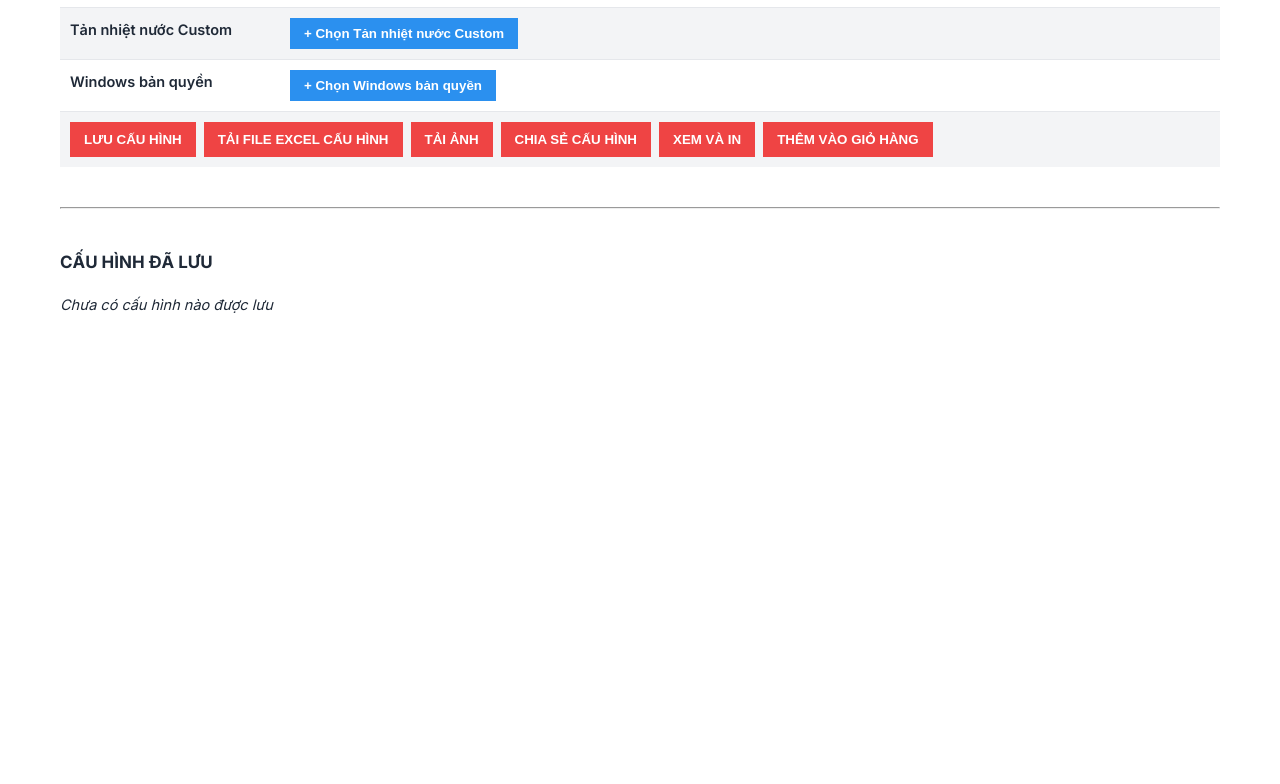
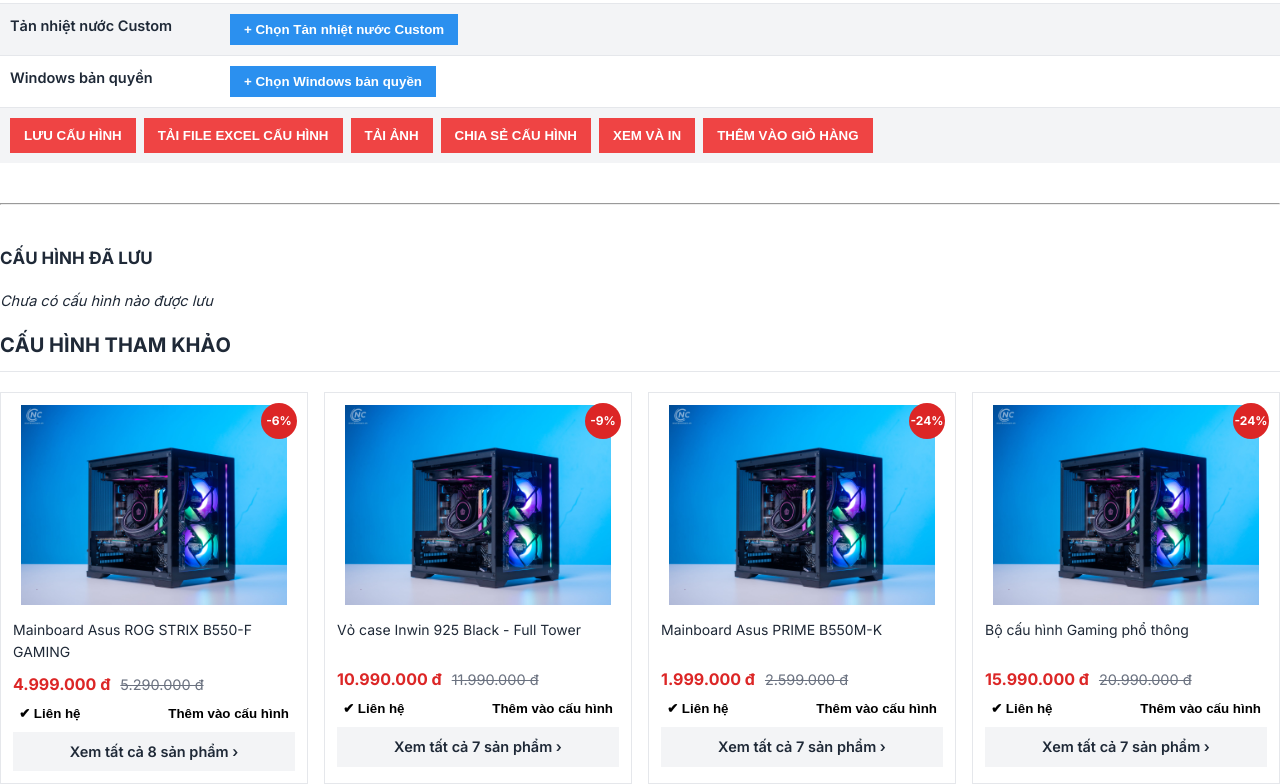
Before and after one commit to dangkhoatr/pc-config-backend, a website: page A.html in a window 1280 px wide. Shown: the part 901-1685 px from the top of the page. Before the commit the page ends 1238 px from the top, so only its background shows below. Drawn offline with nearby package versions, Linux system fonts and the light colour scheme.

```diff
--- a/A.html
+++ b/A.html
@@ -45,10 +45,12 @@
 
 
     .page {
-      max-width: 1200px;
-      margin: auto;
-      padding: 20px;
+      max-width: 1600px;
+      margin-left: auto;
+      margin-right: auto;
+      padding: 16px 0;
     }
+
 
     .title {
       font-size: 22px;
@@ -120,6 +122,7 @@
       display: none;
       align-items: center;
       justify-content: center;
+      z-index: 100000;
     }
 
     .modal {
@@ -127,6 +130,7 @@
       width: 500px;
       max-width: 90%;
       padding: 15px;
+      z-index: 100001;
     }
 
     .item {
@@ -217,6 +221,103 @@
       display: flex;
       align-items: center;
       justify-content: center;
+    }
+
+    /* ================= CẤU HÌNH THAM KHẢO ================= */
+    .ref-section {
+      margin-left: auto;
+      margin-right: auto;
+      max-width: 1600px;
+    }
+
+    .ref-title {
+      font-size: 20px;
+      font-weight: 700;
+      border-bottom: 1px solid var(--line);
+      padding-bottom: 10px;
+      margin-bottom: 20px;
+    }
+
+    .ref-grid {
+      display: grid;
+      grid-template-columns: repeat(4, 1fr);
+      gap: 16px;
+    }
+
+    .ref-card {
+      border: 1px solid var(--line);
+      background: #fff;
+      padding: 12px;
+      position: relative;
+    }
+
+    .ref-badge {
+      position: absolute;
+      top: 10px;
+      right: 10px;
+      background: #dc2626;
+      color: #fff;
+      font-size: 12px;
+      width: 36px;
+      height: 36px;
+      border-radius: 50%;
+      display: flex;
+      align-items: center;
+      justify-content: center;
+      font-weight: 700;
+    }
+
+    .ref-card img {
+      width: 100%;
+      height: 200px;
+      object-fit: contain;
+    }
+
+    .ref-name {
+      font-size: 14px;
+      margin: 8px 0;
+      min-height: 40px;
+    }
+
+    .ref-price-new {
+      color: #dc2626;
+      font-weight: 700;
+      font-size: 16px;
+    }
+
+    .ref-price-old {
+      text-decoration: line-through;
+      color: #6b7280;
+      margin-left: 6px;
+    }
+
+    .ref-actions {
+      display: flex;
+      justify-content: space-between;
+      margin-top: 8px;
+      font-size: 13px;
+    }
+
+    .ref-actions button {
+      border: none;
+      background: none;
+      cursor: pointer;
+      font-weight: 600;
+    }
+
+    .ref-viewall {
+      margin-top: 10px;
+      background: #f3f4f6;
+      padding: 8px;
+      text-align: center;
+      cursor: pointer;
+      font-weight: 600;
+    }
+
+    @media (max-width: 1024px) {
+      .ref-grid {
+        grid-template-columns: repeat(2, 1fr);
+      }
     }
   </style>
 </head>
@@ -313,6 +414,80 @@
     <hr>
     <div id="exportTotal" style="font-weight:bold"></div>
   </div>
+  <!-- ================= CẤU HÌNH THAM KHẢO ================= -->
+  <section class="ref-section">
+    <div class="ref-title">CẤU HÌNH THAM KHẢO</div>
+
+    <div class="ref-grid">
+
+      <!-- CARD 1 -->
+      <div class="ref-card">
+        <div class="ref-badge">-6%</div>
+        <a href="/product/mainboard-asus-rog-strix-b550-f-gaming">
+          <img src="image/pc.jpg" alt="Mainboard Asus ROG STRIX B550-F GAMING" class="product-img">
+        </a>
+        <div class="ref-name">Mainboard Asus ROG STRIX B550-F GAMING</div>
+        <div>
+          <span class="ref-price-new">4.999.000 đ</span>
+          <span class="ref-price-old">5.290.000 đ</span>
+        </div>
+        <div class="ref-actions">
+          <button>✔ Liên hệ</button>
+          <button onclick="loadPreset(1)">Thêm vào cấu hình</button>
+        </div>
+        <div class="ref-viewall">Xem tất cả 8 sản phẩm ›</div>
+      </div>
+
+      <!-- CARD 2 -->
+      <div class="ref-card">
+        <div class="ref-badge">-9%</div>
+        <img src="image/pc.jpg">
+        <div class="ref-name">Vỏ case Inwin 925 Black - Full Tower</div>
+        <div>
+          <span class="ref-price-new">10.990.000 đ</span>
+          <span class="ref-price-old">11.990.000 đ</span>
+        </div>
+        <div class="ref-actions">
+          <button>✔ Liên hệ</button>
+          <button onclick="loadPreset(2)">Thêm vào cấu hình</button>
+        </div>
+        <div class="ref-viewall">Xem tất cả 7 sản phẩm ›</div>
+      </div>
+
+      <!-- CARD 3 -->
+      <div class="ref-card">
+        <div class="ref-badge">-24%</div>
+        <img src="image/pc.jpg">
+        <div class="ref-name">Mainboard Asus PRIME B550M-K</div>
+        <div>
+          <span class="ref-price-new">1.999.000 đ</span>
+          <span class="ref-price-old">2.599.000 đ</span>
+        </div>
+        <div class="ref-actions">
+          <button>✔ Liên hệ</button>
+          <button onclick="loadPreset(3)">Thêm vào cấu hình</button>
+        </div>
+        <div class="ref-viewall">Xem tất cả 7 sản phẩm ›</div>
+      </div>
+      <!-- CARD 4 -->
+      <div class="ref-card">
+        <div class="ref-badge">-24%</div>
+        <img src="image/pc.jpg">
+        <div class="ref-name">Bộ cấu hình Gaming phổ thông</div>
+        <div>
+          <span class="ref-price-new">15.990.000 đ</span>
+          <span class="ref-price-old">20.990.000 đ</span>
+        </div>
+        <div class="ref-actions">
+          <button>✔ Liên hệ</button>
+          <button onclick="loadPreset(4)">Thêm vào cấu hình</button>
+        </div>
+        <div class="ref-viewall">Xem tất cả 7 sản phẩm ›</div>
+      </div>
+
+    </div>
+  </section>
+
   <script src="https://cdn.jsdelivr.net/npm/xlsx@0.18.5/dist/xlsx.full.min.js"></script>
   <script src="https://cdn.jsdelivr.net/npm/html2canvas@1.4.1/dist/html2canvas.min.js"></script>
   <script>
@@ -769,8 +944,32 @@
       updateCartCount();
       renderCart();
     }
+    /* ===== PRESET CẤU HÌNH THAM KHẢO ===== */
+    const PRESET_BUILDS = {
+      1: {
+        main: { name: "Asus ROG STRIX B550-F GAMING", price: 4999000 }
+      },
+      2: {
+        case: { name: "Inwin 925 Black Full Tower", price: 10990000 }
+      },
+      3: {
+        main: { name: "Asus PRIME B550M-K", price: 1999000 }
+      },
+      4: {
+        cpu: { name: "Ryzen 5 5600X", price: 3900000 },
+        ram: { name: "16GB DDR4", price: 1200000 },
+        vga: { name: "RTX 3060", price: 7500000 }
+      }
+    };
 
+    function loadPreset(id) {
+      const preset = PRESET_BUILDS[id];
+      if (!preset) return;
 
+      build = { ...build, ...preset };
+      save();
+      window.scrollTo({ top: 0, behavior: "smooth" });
+    }
 
     render();
     renderSavedBuilds();
```
Also changed, not shown: products/mainboard-asus-rog-strix-b550-f-gaming.html (added, +29 -0 lines), image/pc.jpg (added).
